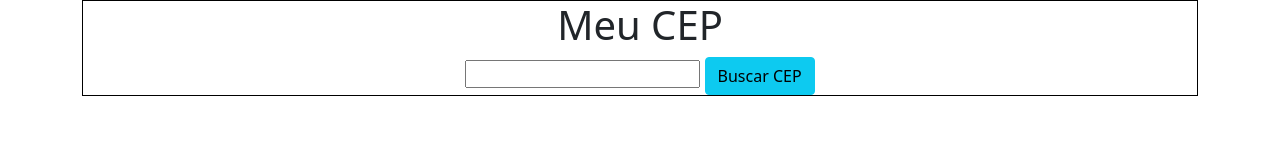
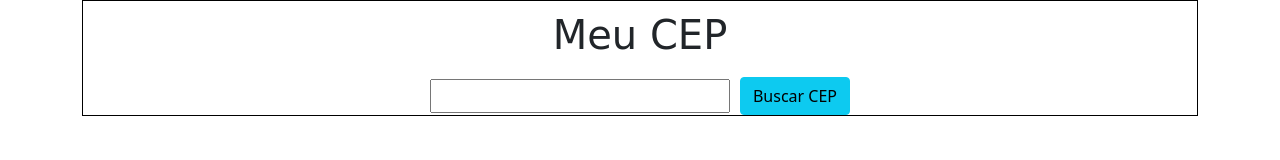
Before and after one commit to gabrielgdhl/consulta-cep, a plain HTML site: page index.html in a window 1280 px wide. Drawn offline with Linux system fonts and the light colour scheme.

Commit message:
modificações na saida para o usuario

```diff
--- a/css/style.css
+++ b/css/style.css
@@ -2,3 +2,19 @@
     padding: 0;
     margin: 0;
 }
+@import url('https://fonts.googleapis.com/css2?family=Special+Elite&display=swap');
+
+h1{
+    font-family: 'Special Elite', cursive;
+    padding: 10px;
+}
+#form{
+    display: flex;
+    align-items: center;
+    justify-content: center;
+
+}
+#cep{
+    font-size: 20px;
+    margin-right: 10px;
+}
--- a/index.html
+++ b/index.html
@@ -19,8 +19,10 @@
     <div class="container">
         <div style='border: 1px solid black; text-align: center;'>
             <h1 class="title-container">Meu CEP</h1>
+            <div id="form">
             <input type="text" maxlength="8" id="cep">
-            <button type="button" class="btn btn-info" onclick="meuCep()">Buscar CEP</button>
+            <a type="button" class="btn btn-info" onclick="meuCep()">Buscar CEP</a>
+            </div>
         </div>
 
         <div id="exibir-cep">
--- a/js/script.js
+++ b/js/script.js
@@ -13,10 +13,7 @@ function meuCep(){
 function exibirCep(response){
     let cep = response;
 
-    $('#exibir-cep').append(`<h2>Cep: ${cep.cep}</h2>
-                              <h2>Cidade: ${cep.localidade}</h2>
-                              <h2>Bairro: ${cep.bairro}</h2>
-                              <h2>Rua: ${cep.logradouro}</h2>                      `)
+    $('#exibir-cep').append(`<h2>${cep.localidade}, ${cep.logradouro}, ${cep.bairro}</h2>`)
 
 
 }
```
Also changed, not shown: 1 other file.
